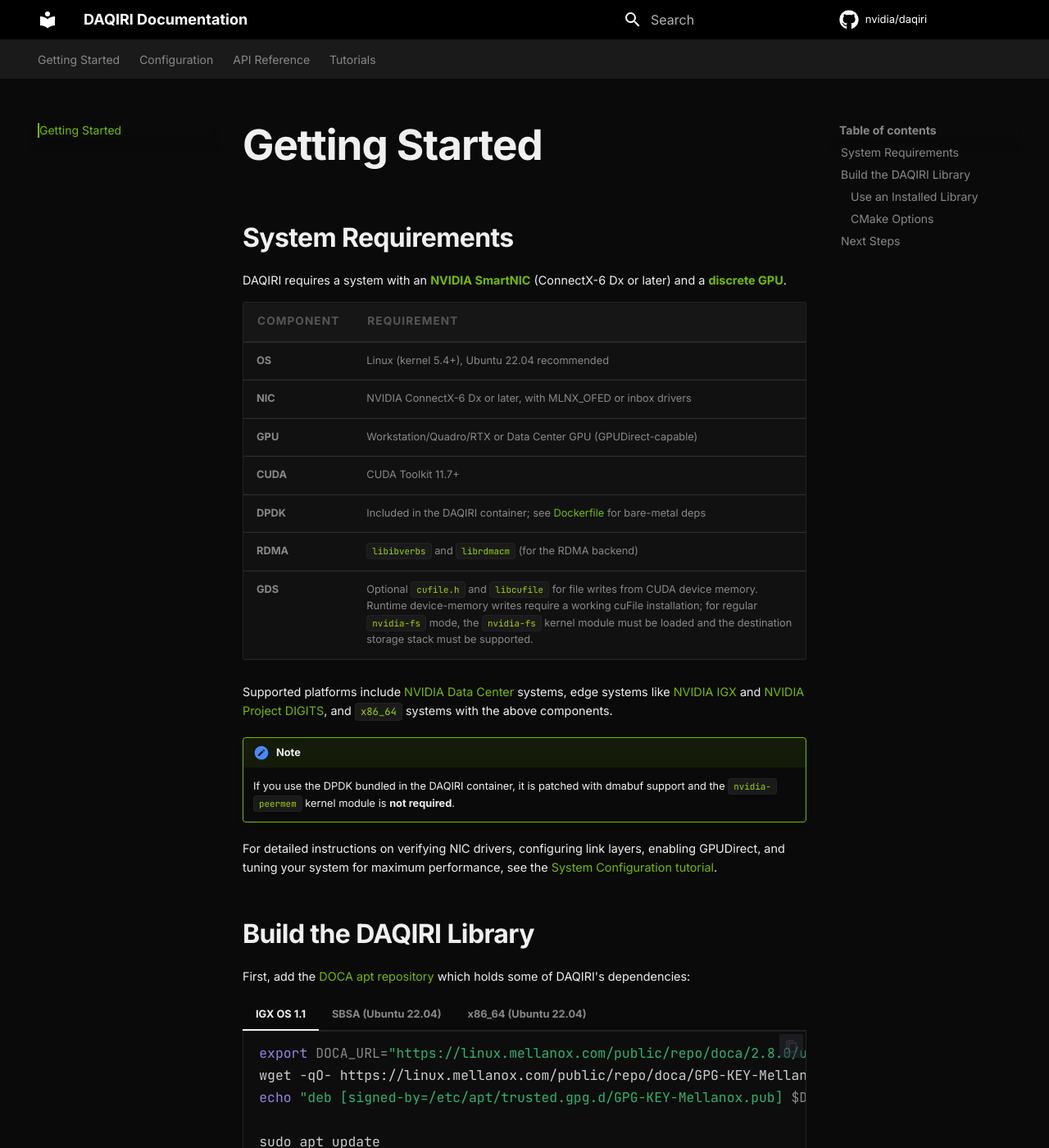
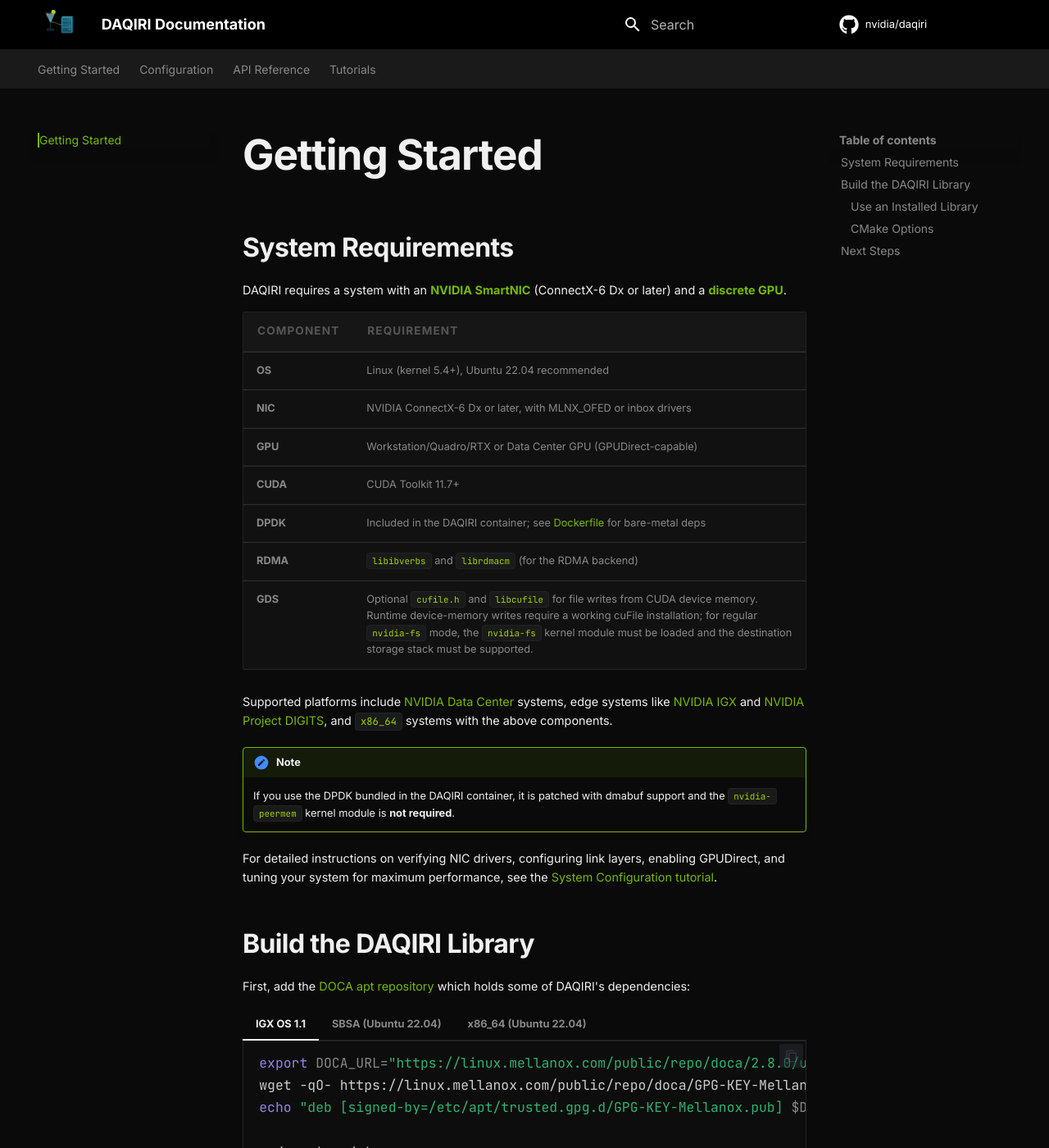
Before and after one commit to NVIDIA/daqiri, an MkDocs documentation site: the page built from docs/getting-started.md, in a window 1280 px wide and 1400 px high. Shown: the whole window at 82% size. Built offline with MkDocs 1.6.1 and Material for MkDocs 9.7.7, drawn with Linux system fonts in a browser that asks for light colours; comment, search, counter and statistics services are not loaded.

Commit message:
#86 - Show DAQIRI logo and favicon in Material header
Wire the existing docs/logo.svg into theme.logo so Material renders it
in place of the default book icon, and point theme.favicon at
docs/logo.png so the browser tab matches. Size the rendered logo at
36px tall via extra.css to match the treatment on the custom HTML
pages.

Co-Authored-By: Claude Opus 4.7 (1M context) <noreply@anthropic.com>
Signed-off-by: Ramya Gurunathan <rgurunathan@nvidia.com>

```diff
--- a/docs/stylesheets/extra.css
+++ b/docs/stylesheets/extra.css
@@ -33,6 +33,13 @@
 /* ── Header / Tabs / Footer ──────────────────────────────────────────── */
 [data-md-color-scheme="slate"] .md-header {
   background: #000;
+}
+/* Render the DAQIRI logo (docs/logo.svg) at the same 36px height the     */
+/* custom HTML pages use, rather than Material's smaller default.         */
+.md-header__button.md-logo img,
+.md-header__button.md-logo svg {
+  height: 36px;
+  width: auto;
 }
 [data-md-color-scheme="slate"] .md-tabs {
   background: #1a1a1a;
--- a/mkdocs.yml
+++ b/mkdocs.yml
@@ -5,6 +5,8 @@ repo_name: nvidia/daqiri
 
 theme:
   name: material
+  logo: logo.svg
+  favicon: logo.png
   palette:
     scheme: slate
     primary: black
```
